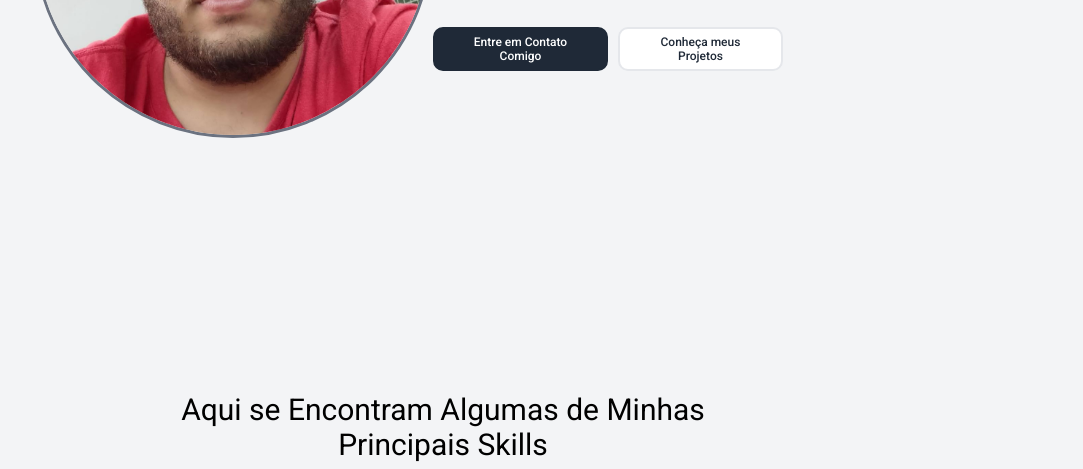
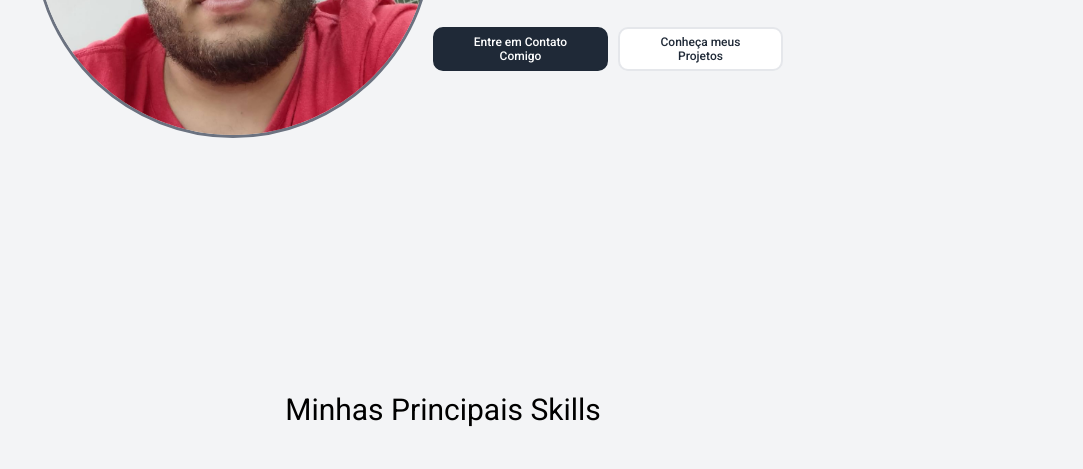
Before and after one commit to BarrosPL/my-port, a plain HTML site: page index.html in a window 1280 px wide. Shown: the part 423-892 px from the top of the page, without its empty margins (197-1280 px from the left). Drawn offline with nearby package versions, Linux system fonts and the light colour scheme.

Commit message:
Add files via upload

```diff
--- a/index.html
+++ b/index.html
@@ -47,8 +47,7 @@
 
     <section class="skills" id="skills">
         <div class="skills-description">
-            <H3>Aqui se Encontram Algumas de Minhas Principais Skills</H3>
-            <p>Minhas principais Skills</p>
+            <H3>Minhas Principais Skills</H3>
             <div class="skills-action">
             </div>
         </div>
```
